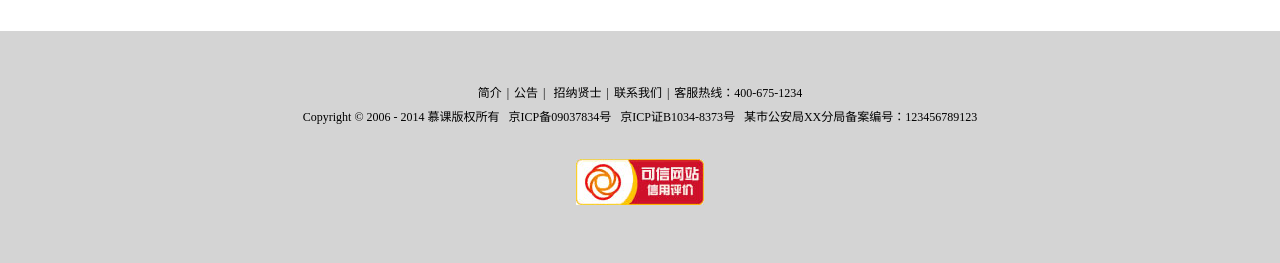
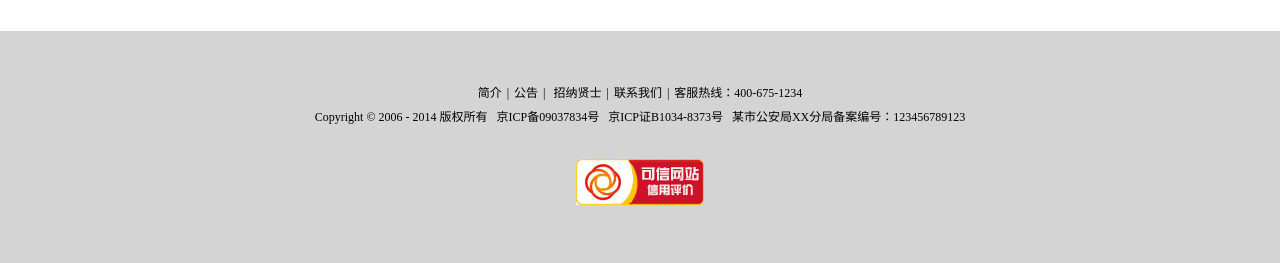
Before and after one commit to chongshq/Recommend-Purchase, a PHP site: page / in a window 1280 px wide. Shown: the part 1434-1697 px from the top of the page. Run offline with PHP 8.4, Linux system fonts and the light colour scheme; a user stored in the database is signed in; data comes from the database, SQL or seed files in the repository.

Commit message:
no message

```diff
--- a/index.php
+++ b/index.php
@@ -211,7 +211,7 @@ if(!($cates && is_array($cates))){
 <div class="hr_25"></div>
 <div class="footer">
 	<p><a href="#">简介</a><i>|</i><a href="#">公告</a><i>|</i> <a href="#">招纳贤士</a><i>|</i><a href="#">联系我们</a><i>|</i>客服热线：400-675-1234</p>
-	<p>Copyright &copy; 2006 - 2014 慕课版权所有&nbsp;&nbsp;&nbsp;京ICP备09037834号&nbsp;&nbsp;&nbsp;京ICP证B1034-8373号&nbsp;&nbsp;&nbsp;某市公安局XX分局备案编号：123456789123</p>
+	<p>Copyright &copy; 2006 - 2014 版权所有&nbsp;&nbsp;&nbsp;京ICP备09037834号&nbsp;&nbsp;&nbsp;京ICP证B1034-8373号&nbsp;&nbsp;&nbsp;某市公安局XX分局备案编号：123456789123</p>
 	<p class="web"><a href="#"><img src="images/webLogo.jpg" alt="logo"></a></p>
 </div>
 </body>
```
